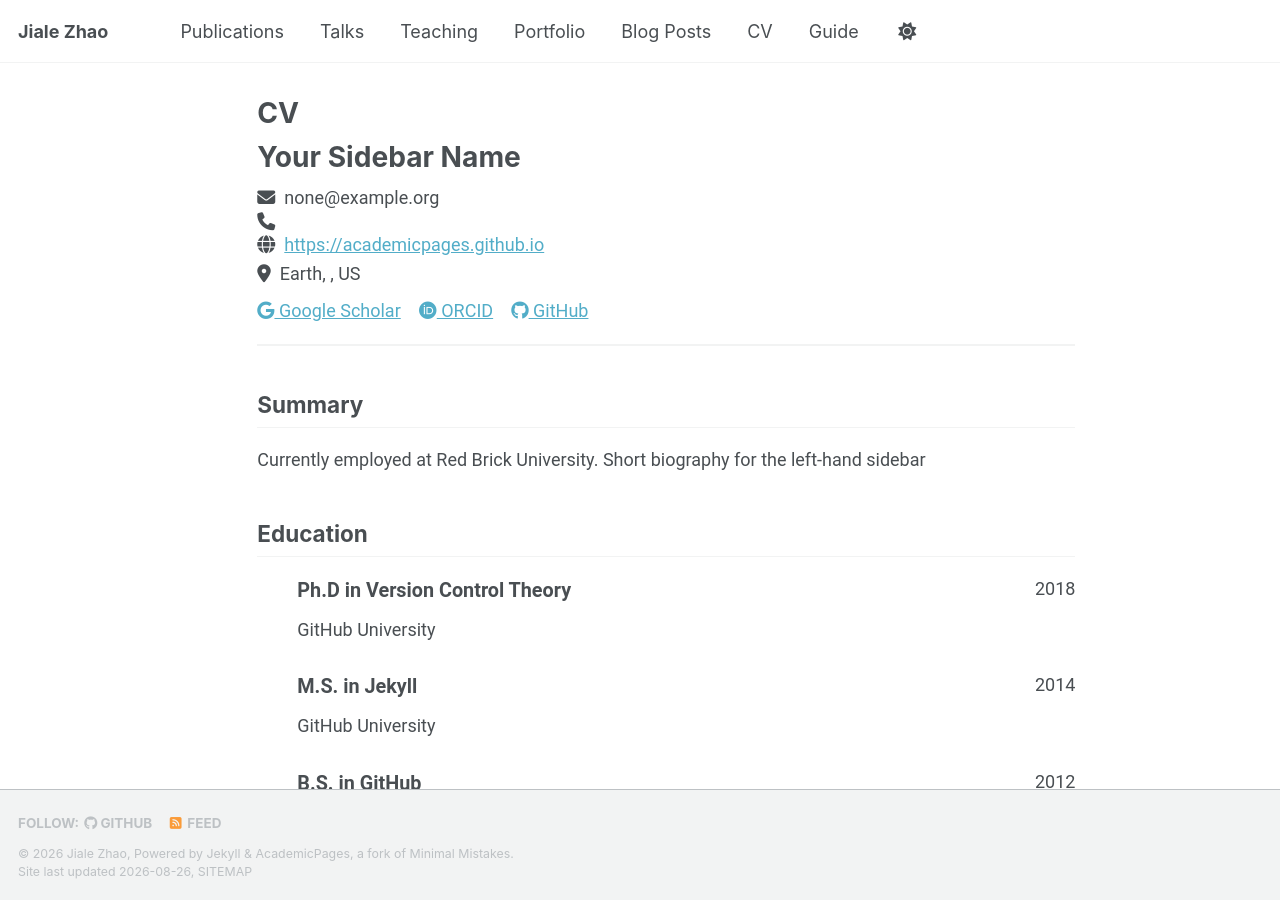
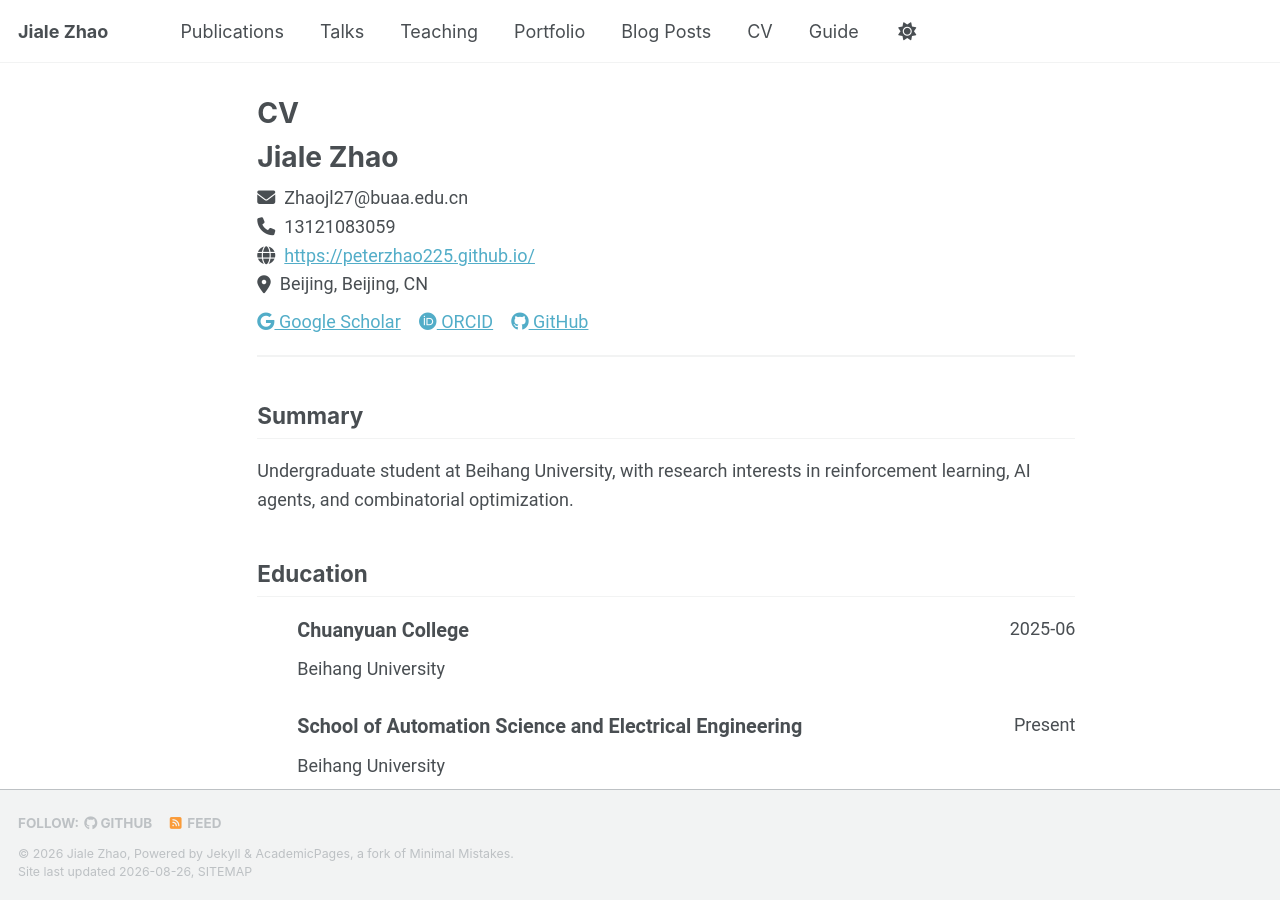
Before and after one commit to Peterzhao225/Peterzhao225.github.io, a Jekyll site: the page built from _pages/cv-json.md, in a window 1280 px wide and 900 px high. Built offline with Jekyll 4.4.1, drawn with Linux system fonts in a browser that asks for light colours; a style sheet for code colours, icons or effects is not loaded.

Commit message:
Update cv.json

```diff
--- a/_data/cv.json
+++ b/_data/cv.json
@@ -1,61 +1,53 @@
 {
   "basics": {
-    "name": "Your Sidebar Name",
-    "email": "none@example.org",
-    "phone": "",
-    "website": "https://academicpages.github.io",
-    "summary": "Currently employed at Red Brick University. Short biography for the left-hand sidebar",
+    "name": "Jiale Zhao",
+    "email": "Zhaojl27@buaa.edu.cn
+",
+    "phone": "13121083059",
+    "website": "https://peterzhao225.github.io/",
+    "summary": "Undergraduate student at Beihang University, with research interests in reinforcement learning, AI agents, and combinatorial optimization.",
     "location": {
-      "address": "",
+  "address": "Haidian District",
   "postalCode": "",
-      "city": "Earth",
-      "countryCode": "US",
-      "region": ""
+  "city": "Beijing",
+  "countryCode": "CN",
+  "region": "Beijing"
 },
     "profiles": [
       {
         "network": "Google Scholar",
         "username": "",
-        "url": "https://scholar.google.com/citations?user=PS_CX0AAAAAJ"
+        "url": "https://scholar.google.com/citations?hl=en&user=kVMwjsoAAAAJ"
       },
       {
         "network": "ORCID",
         "username": "",
-        "url": "https://orcid.org/yourorcidurl"
+        "url": "https://orcid.org/my-orcid?orcid=0009-0003-2424-9548"
       },
       {
         "network": "GitHub",
         "username": "academicpages",
-        "url": "https://github.com/academicpages"
+        "url": "https://peterzhao225.github.io/"
       }
     ]
   },
   "work": [],
   "education": [
   {
-      "institution": "GitHub University",
-      "area": "Ph.D in Version Control Theory",
-      "studyType": "",
-      "startDate": "",
-      "endDate": "2018",
+    "institution": "Beihang University",
+    "area": "Chuanyuan College",
+    "studyType": "Undergraduate",
+    "startDate": "2024-09",
+    "endDate": "2025-06",
     "gpa": null,
     "courses": []
   },
   {
-      "institution": "GitHub University",
-      "area": "M.S. in Jekyll",
-      "studyType": "",
-      "startDate": "",
-      "endDate": "2014",
-      "gpa": null,
-      "courses": []
-    },
-    {
-      "institution": "GitHub University",
-      "area": "B.S. in GitHub",
-      "studyType": "",
-      "startDate": "",
-      "endDate": "2012",
+    "institution": "Beihang University",
+    "area": "School of Automation Science and Electrical Engineering",
+    "studyType": "Undergraduate",
+    "startDate": "2025-09",
+    "endDate": "Present",
     "gpa": null,
     "courses": []
   }
```
Lines whose indentation alone changed are shown as unchanged.
